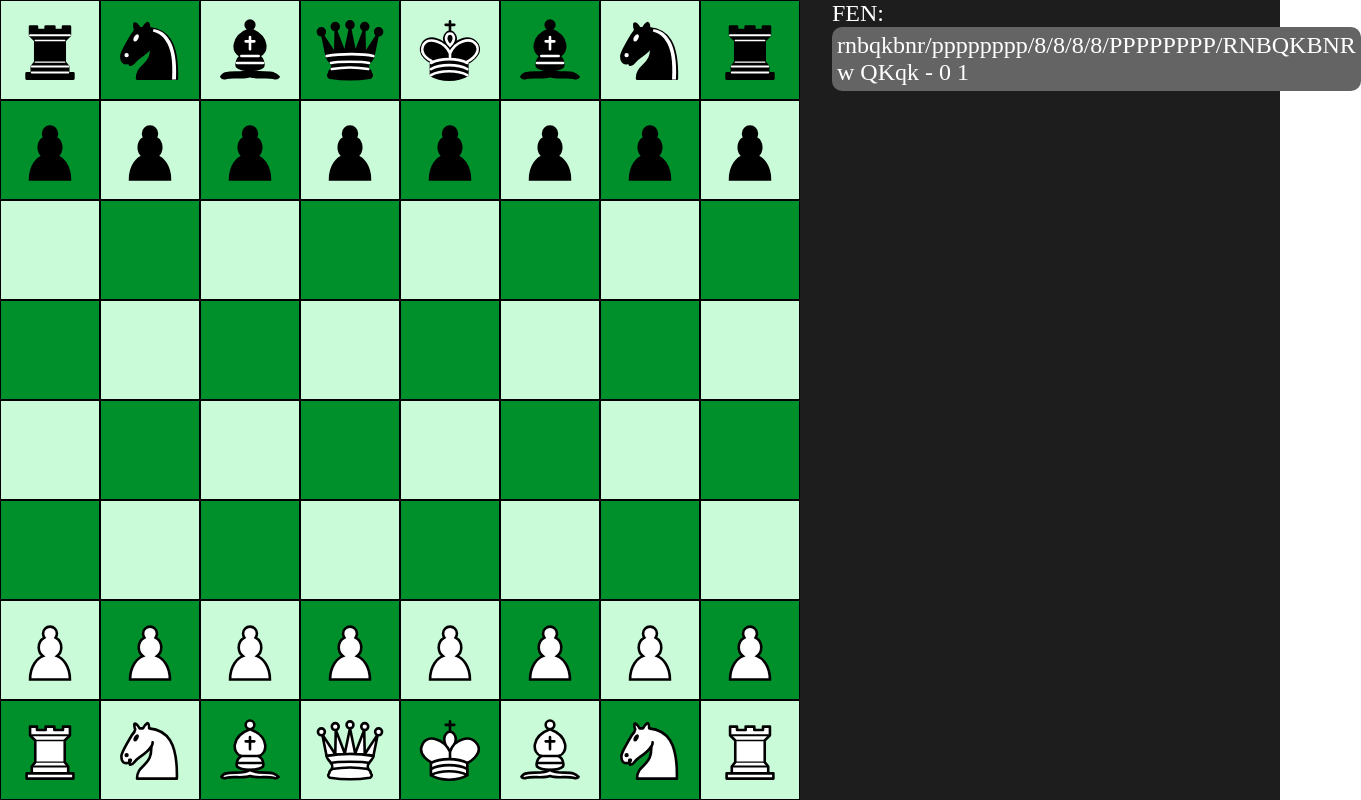
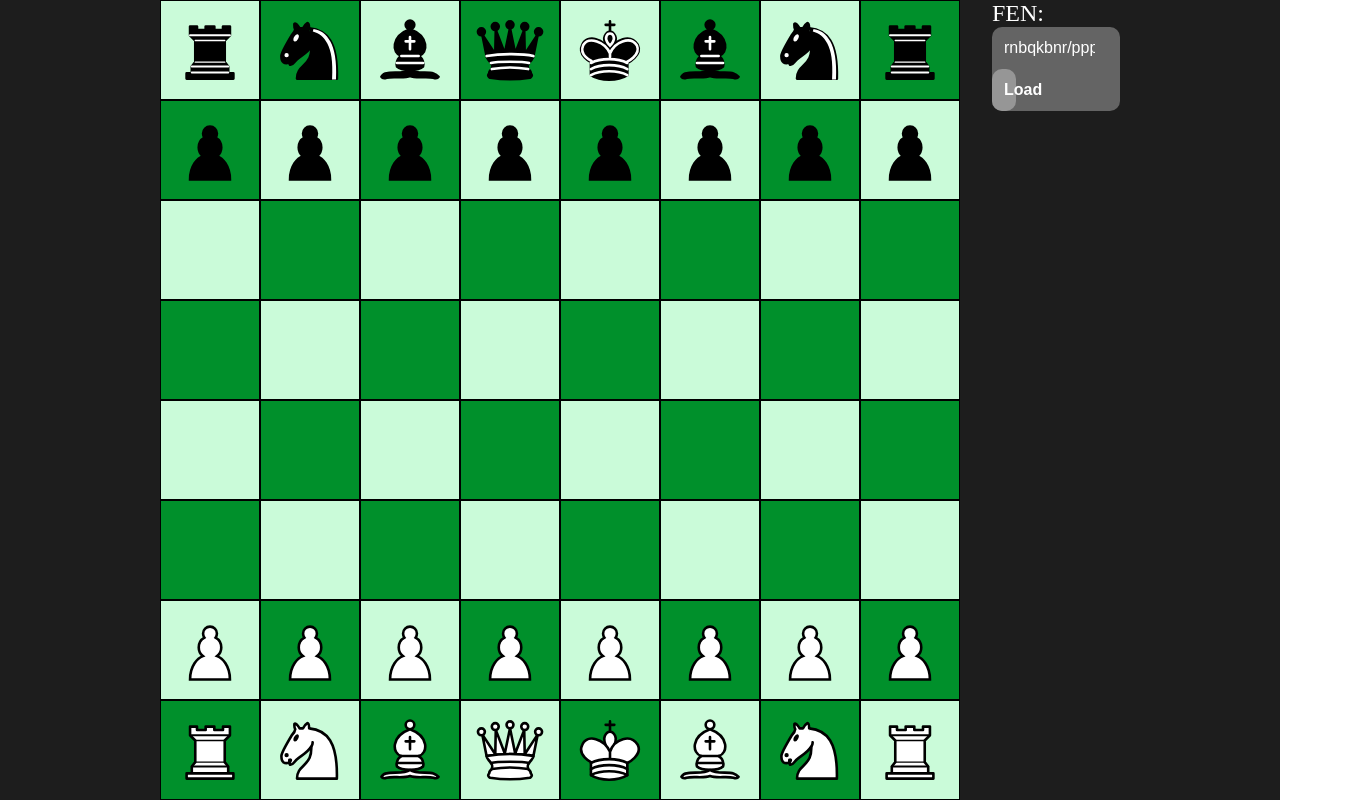
Before and after one commit to liamg2810/chess-react, a React (Vite) app: page / in a window 1280 px wide. Shown: the whole page, 1361 px wide, since content can reach past the window. Built offline with nearby package versions, Linux system fonts and the light colour scheme.

Commit message:
Loading fen through ui

```diff
--- a/src/App.tsx
+++ b/src/App.tsx
@@ -1,11 +1,11 @@
 import { useEffect, useState } from "react";
 import "./App.css";
-import Board from "./board";
+import Board from "./Board";
 import GameInfo from "./GameInfo";
 import { Game } from "./lib/Game";
 
 function App() {
-	const [, setRender] = useState(0);
+	const [render, setRender] = useState(0);
 
 	const [game, setGame] = useState<Game>();
 
@@ -18,10 +18,12 @@ function App() {
 	}, []);
 
 	return (
-		<div className="game">
-			<Board game={game} />
-			<GameInfo game={game} />
-		</div>
+		game && (
+			<div className="game">
+				<Board game={game} />
+				<GameInfo game={game} render={render} />
+			</div>
+		)
 	);
 }
 
--- a/src/GameInfo.css
+++ b/src/GameInfo.css
@@ -12,7 +12,33 @@
 .fen {
 	background-color: rgb(100,100,100);
 	text-wrap: none;
-	padding: 5px;
 	border-radius: 10px;
 	position: relative;
 }
+
+.fen-input {
+	width: 90%;
+	height: 100%;
+	font-size: 1rem;
+	padding: 12px;
+	background: transparent;
+	border: none;
+	color: white;
+}
+
+.fen-load {
+	width: 10%;
+	height: 100%;
+	padding: 12px;
+	border-radius: 10px;
+	border: none;
+	background-color: rgb(150, 150, 150);
+	font-size: 1rem;
+	font-weight: bold;
+	color: white;
+}
+
+.fen-load:hover {
+	background-color: rgb(130, 130, 130);
+	cursor: pointer;
+}
--- a/src/GameInfo.tsx
+++ b/src/GameInfo.tsx
@@ -1,16 +1,39 @@
+import { useEffect, useState } from "react";
 import "./GameInfo.css";
 import { Game } from "./lib/Game";
 
 interface Props {
-	game: Game | undefined;
+	game: Game;
+	render: number;
 }
 
-function GameInfo({ game }: Props) {
+function GameInfo({ game, render }: Props) {
+	const [fen, setFen] = useState("");
+
+	useEffect(() => {
+		setFen(game.fen || "");
+		// eslint-disable-next-line react-hooks/exhaustive-deps
+	}, [render]);
+
 	return (
 		<div className="gameinfo">
 			<div className="fen-container">
 				FEN:
-				<span className="fen">{game?.fen}</span>
+				<div className="fen">
+					<input
+						onChange={(e) => setFen(e.target.value)}
+						className="fen-input"
+						value={fen}
+					></input>
+					<button
+						className="fen-load"
+						onClick={() => {
+							game.loadFen(fen);
+						}}
+					>
+						Load
+					</button>
+				</div>
 			</div>
 		</div>
 	);
--- a/src/lib/Game.ts
+++ b/src/lib/Game.ts
@@ -147,6 +147,8 @@ export class Game {
 	}
 
 	loadFen(fen: string) {
+		console.log(fen);
+
 		const [board, move, castleRights, enPassent, halfMove, fullMove] =
 			fen.split(" ");
 
@@ -175,6 +177,8 @@ export class Game {
 		this.fullMoveClock = parseInt(fullMove);
 
 		this.getValidSquares();
+
+		this.updateState();
 	}
 
 	stringToPosition(s: string): Position {
```
